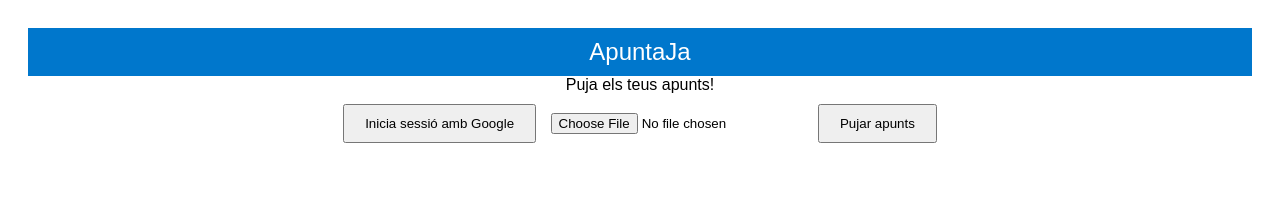
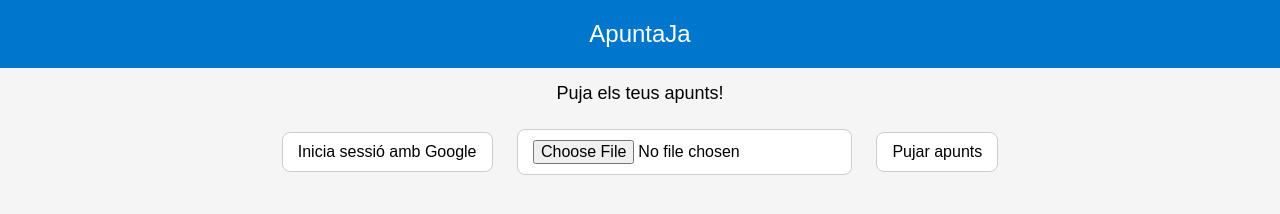
Before and after one commit to Valsheepie/qwert, a plain HTML site: page index.html in a window 1280 px wide. Drawn offline with Linux system fonts and the light colour scheme; no server answers.

Commit message:
second commit

```diff
--- a/index.html
+++ b/index.html
@@ -13,7 +13,7 @@
 
     <button id="login-btn">Inicia sessió amb Google</button>
     <input type="file" id="upload" />
-    <button onclick="uploadNote()">Pujar apunts</button>
+    <button id="upload-btn">Pujar apunts</button>
     <div id="galeria"></div>
 
     <!-- Firebase SDKs -->
--- a/main.js
+++ b/main.js
@@ -11,12 +11,8 @@ const app = firebase.initializeApp(firebaseConfig);
 const auth = firebase.auth();
 const storage = firebase.storage();
 
-document.getElementById("login-btn").addEventListener("click", () => {
-  const provider = new firebase.auth.GoogleAuthProvider();
-  auth.signInWithPopup(provider)
-    .then(result => alert("Benvingut/da " + result.user.displayName))
-    .catch(error => console.error(error));
-});
+document.getElementById("login-btn").addEventListener("click", loginConGoogle);
+document.getElementById("upload-btn").addEventListener("click", uploadNote);
 
 function uploadNote() {
   const file = document.getElementById("upload").files[0];
--- a/style.css
+++ b/style.css
@@ -1,17 +1,40 @@
 body {
-  font-family: Arial, sans-serif;
+  margin: 0;
+  font-family: 'Arial', sans-serif;
+  background-color: #f5f5f5;
   text-align: center;
-  padding: 20px;
 }
 
 #superior {
   background-color: #0077cc;
   color: white;
+  padding: 20px;
   font-size: 24px;
-  padding: 10px;
 }
 
-button {
+#seccio_1 {
+  margin: 15px;
+  font-size: 18px;
+}
+
+button, input[type="file"] {
+  padding: 10px 15px;
   margin: 10px;
-  padding: 10px 20px;
+  font-size: 16px;
+  border-radius: 8px;
+  border: 1px solid #ccc;
+  background-color: white;
+  cursor: pointer;
+  transition: background-color 0.3s;
 }
+
+button:hover {
+  background-color: #eee;
+}
+
+#galeria img {
+  width: 100px;
+  margin: 10px;
+  border-radius: 8px;
+  box-shadow: 0 0 5px rgba(0,0,0,0.2);
+}
```
